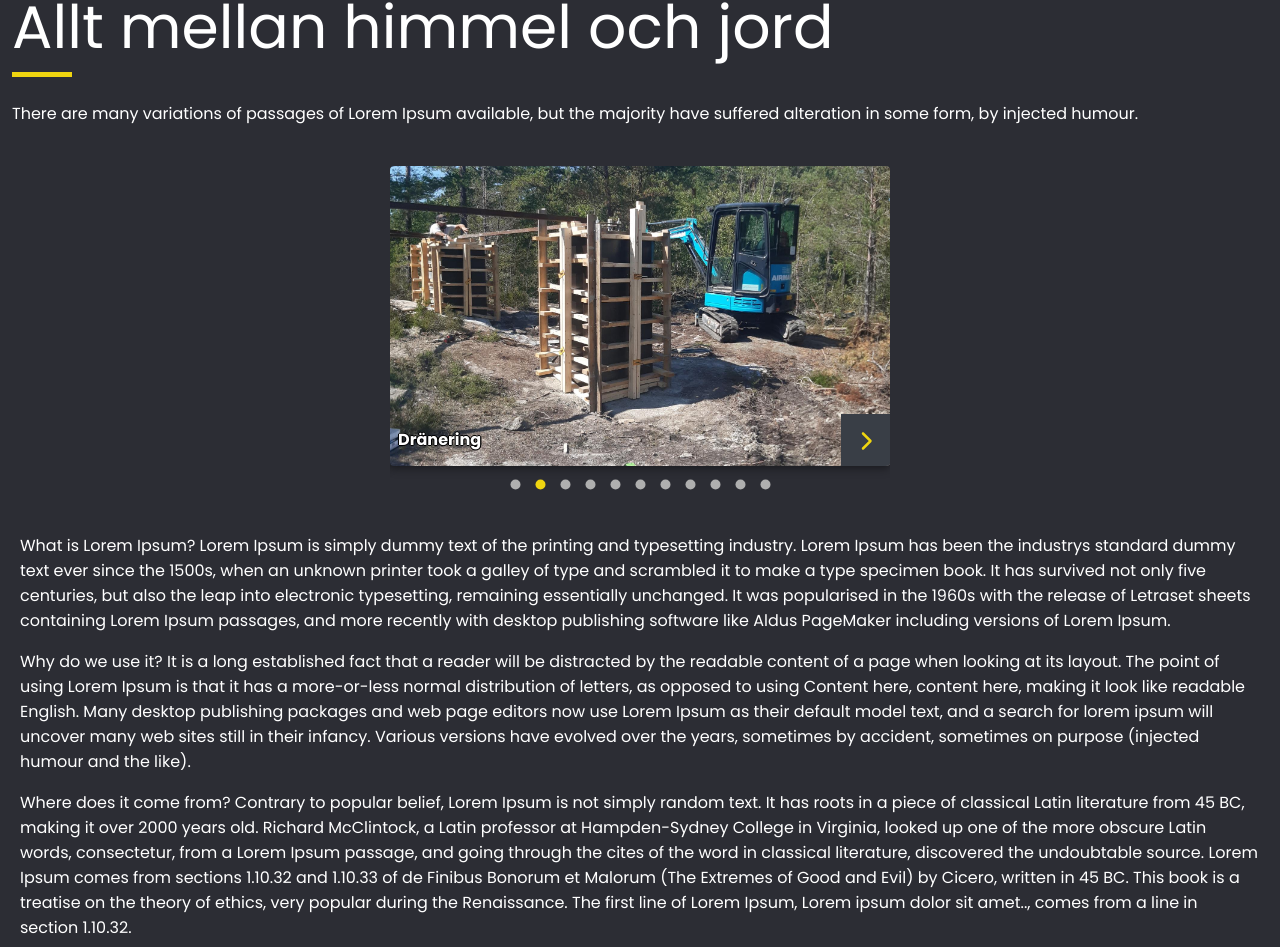
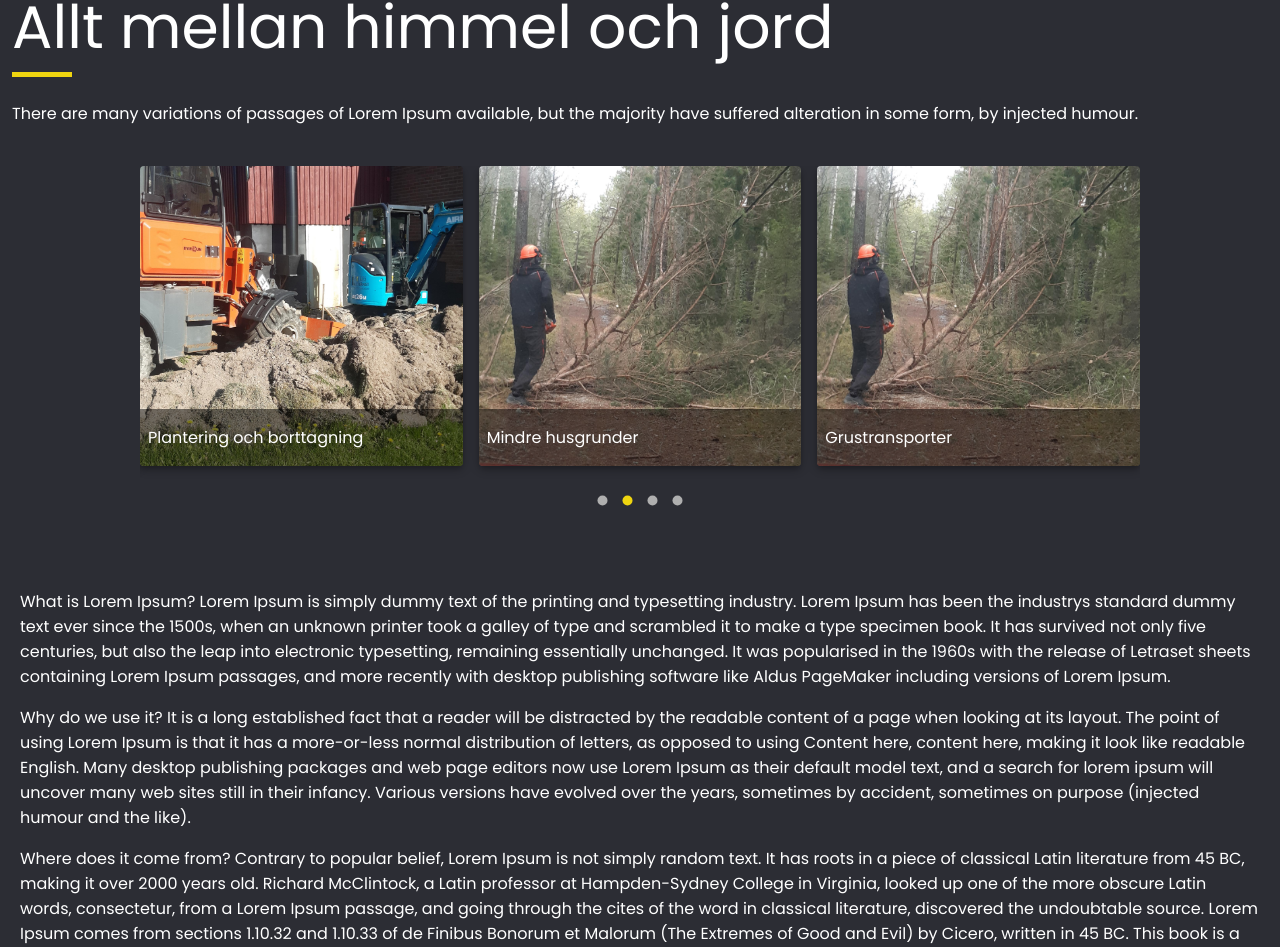
Before and after one commit to skinksteek/nickesalltjanst, a React (Create React App) app: page /hem in a window 1280 px wide. Shown: the part 805-1752 px from the top of the page. Built offline with nearby package versions, Linux system fonts and the light colour scheme.

Commit message:
modifed the carousel on home page

```diff
--- a/src/assets/styles/carousel.css
+++ b/src/assets/styles/carousel.css
@@ -1,18 +1,25 @@
 .carousel-container {
   position: relative;
   margin: 0 auto;
-  max-width: 500px;
+  max-width: 1000px; /* Adjust this to fit three items */
 }
 
 .carousel-wrapper {
-  margin-top: 5vh;
+  margin: 5vh 1vh;
+}
+
+.carousel-slide {
+  display: flex;
+  justify-content: space-around;
+  align-items: center;
 }
 
 .carousel-paper {
-  max-width: 100%;
+  width: 100%;
   position: relative;
   height: 300px;
   overflow: hidden;
+  font-family: "Poppins", sans-serif;
 }
 
 .featured-content {
@@ -22,22 +29,20 @@
   padding: 0;
   position: absolute;
   bottom: 0;
-  cursor: pointer;
-
-  h2 {
+  background: rgba(0, 0, 0, 0.5);
+  p {
     padding-left: 1vh;
     font-size: 16px;
     color: var(--white);
-    text-shadow: 0.07em 0 black, 0 0.07em black, -0.07em 0 black,
-      0 -0.07em black;
+  }
+}
+@media (max-width: 768px) {
+  .carousel-slide {
+    flex-direction: column; /* Stack items vertically */
   }
 
-  a {
-    background: var(--lightgrey);
-    color: var(--yellow);
-    padding: 12px 12px 6px 12px;
-    font-size: 20px;
-    text-decoration: none;
-    cursor: pointer;
+  .carousel-slide > .MuiGrid-item {
+    width: 100%; /* Each item takes full width */
+    padding: 0 10px; /* Optional: Adjust padding */
   }
 }
--- a/src/components/Carousel.js
+++ b/src/components/Carousel.js
@@ -1,10 +1,65 @@
-import React from "react";
+import React, { useState, useEffect } from "react";
 import Carousel from "react-material-ui-carousel";
 import Item from "./Item";
 import { data } from "../assets/json/data";
 import "../assets/styles/carousel.css";
+import { Grid } from "@mui/material";
 
 function PhotoSlider() {
+  // Function to chunk array into smaller arrays
+  const chunkArray = (arr, size) => {
+    const chunkedArr = [];
+    for (let i = 0; i < arr.length; i += size) {
+      chunkedArr.push(arr.slice(i, i + size));
+    }
+    return chunkedArr;
+  };
+
+  // State to hold chunked data based on window size
+  const [carouselData, setCarouselData] = useState([]);
+
+  // Function to update carousel data based on window size
+  const handleResize = () => {
+    if (window.innerWidth < 480) {
+      return chunkArray(data, 1); // 1 item per slide for screens narrower than 480px
+    } else if (window.innerWidth <= 768) {
+      return chunkArray(data, 2); // 2 items per slide for screens between 480px and 768px
+    } else {
+      return chunkArray(data, 3); // 3 items per slide for screens wider than 768px
+    }
+  };
+
+  // Initialize carousel data based on initial window size
+  useEffect(() => {
+    setCarouselData(handleResize());
+
+    // Event listener for window resize
+    const handleResizeEvent = () => {
+      setCarouselData(handleResize());
+    };
+
+    window.addEventListener("resize", handleResizeEvent);
+
+    // Cleanup event listener
+    return () => {
+      window.removeEventListener("resize", handleResizeEvent);
+    };
+  }, []); // Empty dependency array to run effect only once on mount
+
+  // Calculate grid item size based on number of items per slide
+  const calculateGridSize = (chunkSize) => {
+    switch (chunkSize) {
+      case 1:
+        return 12; // 1 item takes full width
+      case 2:
+        return 6; // 2 items take half width
+      case 3:
+        return 4; // 3 items take one-third width
+      default:
+        return 4; // Default to one-third width
+    }
+  };
+
   return (
     <div className="carousel-wrapper">
       <Carousel
@@ -27,8 +82,15 @@ function PhotoSlider() {
         }}
         animation="slide"
       >
-        {data.map((item) => (
-          <Item key={item.id} item={item} />
+        {carouselData.map((chunk, index) => (
+          <Grid container spacing={2} key={index} className="carousel-slide">
+            {/* Limit to maximum of 3 items per slide */}
+            {chunk.slice(0, 3).map((item) => (
+              <Grid item xs={calculateGridSize(chunk.length)} key={item.id}>
+                <Item item={item} />
+              </Grid>
+            ))}
+          </Grid>
         ))}
       </Carousel>
     </div>
--- a/src/components/Item.js
+++ b/src/components/Item.js
@@ -1,8 +1,6 @@
 import React from "react";
 import { Paper } from "@mui/material";
 import PropTypes from "prop-types";
-import { FontAwesomeIcon } from "@fortawesome/react-fontawesome";
-import { faChevronRight } from "@fortawesome/free-solid-svg-icons";
 import "../assets/styles/carousel.css";
 
 function Item({ item }) {
@@ -17,12 +15,7 @@ function Item({ item }) {
       elevation={5}
     >
       <div className="featured-content">
-        <h2>{item.title}</h2>
-        <a>
-          <span>
-            <FontAwesomeIcon icon={faChevronRight} size="l" fixedWidth />
-          </span>
-        </a>
+        <p>{item.title}</p>
       </div>
     </Paper>
   );
```
